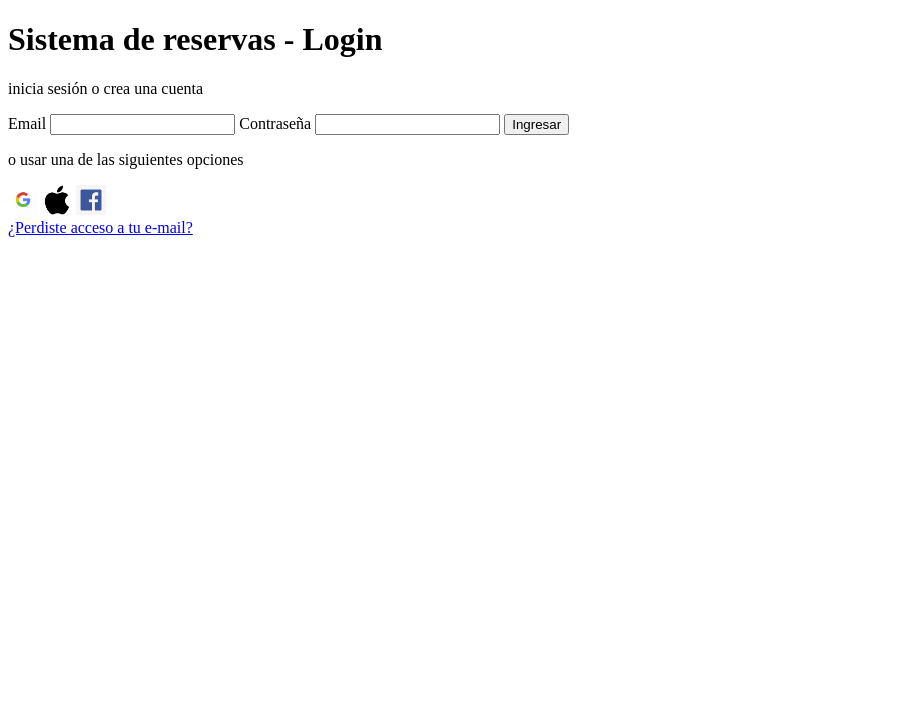
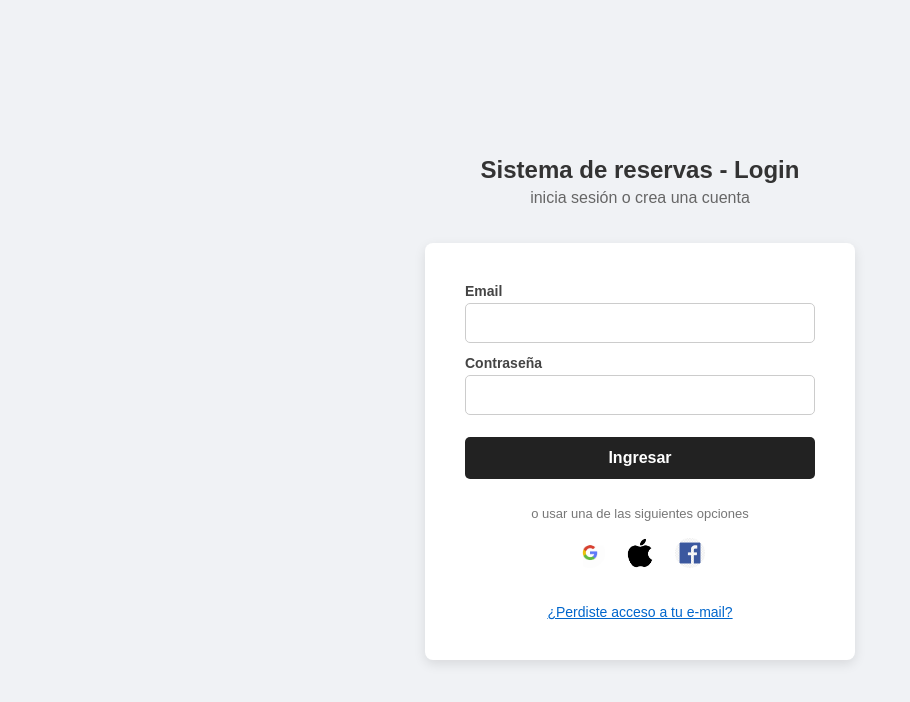
Before and after one commit to TheChaliX/PP1-2026-grupo1, a plain HTML site: page frontend/login.html in a window 1280 px wide. Shown: the whole page, without its empty margins (0-910 px from the left). Drawn offline with Linux system fonts and the light colour scheme.

Commit message:
docs:css para el html login

```diff
--- a/frontend/login.html
+++ b/frontend/login.html
@@ -1,6 +1,7 @@
 <!DOCTYPE html>
 <html lang="es">
 <head>
+    <link rel="stylesheet" href="styles.css">
     <meta charset="UTF-8">
     <title>sistema de reservas de alojamiento - Login</title>
 </head>
--- a/frontend/styles.css
+++ b/frontend/styles.css
@@ -0,0 +1,140 @@
+/* =========================================
+   1. fondo de pantalla y el centrado general
+   ========================================= */
+/* define el lienzo base de la pagina convierte el body en un contenedor Flexbox
+   para asegurar que todo su contenido quede perfectamente centrado tanto vertical como horizontalmente
+   en cualquier tamaño de pantalla y dándole un color de fondo neutro. */
+body {
+    display: flex;
+    flex-direction: column; /* Apila el header y el main verticalmente */
+    align-items: center;    /* Centra horizontalmente */
+    justify-content: center;/* Centra verticalmente */
+    min-height: 100vh;      /* Ocupa todo el alto de la pantalla */
+    margin: 0;
+    background-color: #f0f2f5; /* Un gris claro para el fondo */
+    font-family: Arial, sans-serif;
+}
+
+/* =========================================
+   2. estilos del encabezado
+   ========================================= */
+/* agrupa los textos introductorios (titulo y descripcion) que van por fuera
+   de la tarjeta blanca, centrandolos y ajustando sus tamaños y colores
+   para jerarquizar la información. */
+header {
+    text-align: center;
+    margin-bottom: 20px;
+}
+
+header h1 {
+    margin-bottom: 5px;
+    font-size: 24px;
+    color: #333;
+}
+
+header p {
+    margin-top: 0;
+    color: #666;
+}
+
+/* =========================================
+   3. la tarjeta blanca principal
+   ========================================= */
+/* crea el contenedor visual principal (el cuadro blanco donde va el formulario)
+   le da forma usando relleno interno (padding) bordes redondeados y una sombra
+   suave para que "flote" sobre el fondo gris y limita su ancho para que no se deforme. */
+main {
+    background-color: #ffffff;
+    padding: 40px;
+    border-radius: 8px;
+    box-shadow: 0 4px 12px rgba(0, 0, 0, 0.1); /* Sombreado suave */
+    width: 100%;
+    max-width: 350px; /* Ancho máximo para que no se estire de más */
+}
+
+/* =========================================
+   4. el formulario y sus espacios
+   ========================================= */
+/* controla la estructura interna de los campos de texto y apila etiquetas e inputs
+   en formato de columna y define como se ven las cajas de texto tanto en estado
+   normal como cuando el usuario hace clic en ellas (estado :focus). */
+form {
+    display: flex;
+    flex-direction: column; /* apila los inputs uno debajo del otro */
+    gap: 12px; /* espacio entre cada elemento del formulario */
+}
+
+label {
+    font-size: 14px;
+    font-weight: bold;
+    color: #444;
+    margin-bottom: -8px; /* acerca la etiqueta un poco mas a su input */
+}
+
+input {
+    padding: 10px;
+    border: 1px solid #ccc;
+    border-radius: 5px;
+    font-size: 16px;
+    outline: none;
+}
+
+input:focus {
+    border-color: #0066cc; /* cambia de color al hacer clic en el input */
+}
+
+/* =========================================
+   5. BOTÓN DE INGRESO
+   ========================================= */
+/* define la apariencia del boton de accion principal y le da un fondo oscuro
+   que contrasta con la tarjeta blanca y añade una regla ":hover" para
+   cambiar ligeramente su color cuando el usuario pasa el mouse por encima */
+button {
+    margin-top: 10px;
+    padding: 12px;
+    background-color: #222;
+    color: #fff;
+    border: none;
+    border-radius: 5px;
+    font-size: 16px;
+    cursor: pointer;
+    font-weight: bold;
+}
+
+button:hover {
+    background-color: #444;
+}
+
+/* =========================================
+   6. TEXTOS Y OPCIONES ALTERNATIVAS
+   ========================================= */
+/* le da mas estilo a los elementos adicionales del formulario como el texto divisor
+   (ej. "o ingresa con") y el contenedor de los botones/íconos de redes sociales y los alinea en fila */
+form p {
+    text-align: center;
+    font-size: 13px;
+    color: #777;
+    margin: 15px 0 5px 0;
+}
+
+form div {
+    display: flex;
+    justify-content: center;
+    gap: 20px; /* espacio entre los iconos de redes sociales */
+}
+
+form div img {
+    border-radius: 50%; /*  hace redondos los íconos que tienen forma cuadrada */
+}
+
+/* =========================================
+   7.para el enlace de recuperar contraseña
+   ========================================= */
+/* agarra el enlace <a> y lo centra al final de la tarjeta
+y le da un margen superior para separarlo del resto y le aplica un color azul interactivo */
+form > a {
+    text-align: center;
+    margin-top: 20px;
+    font-size: 14px;
+    color: #0066cc;
+}
```
